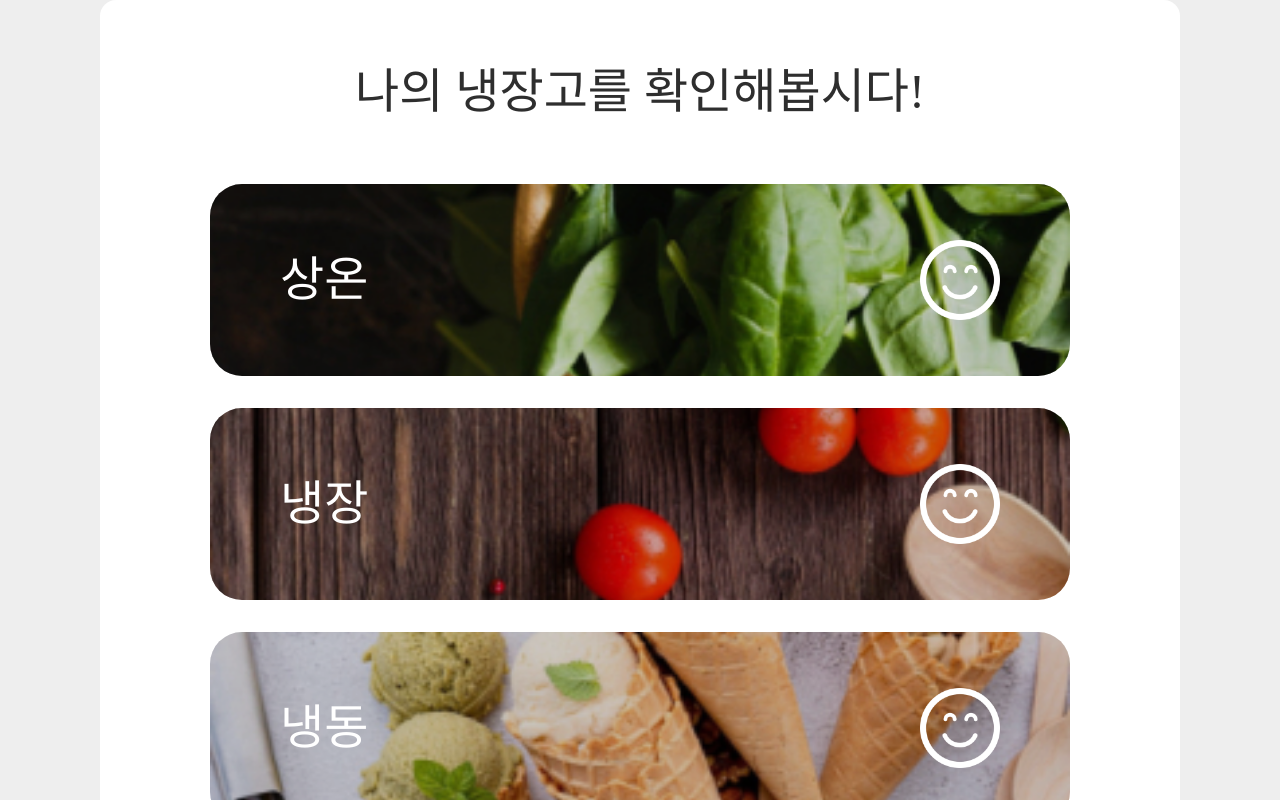
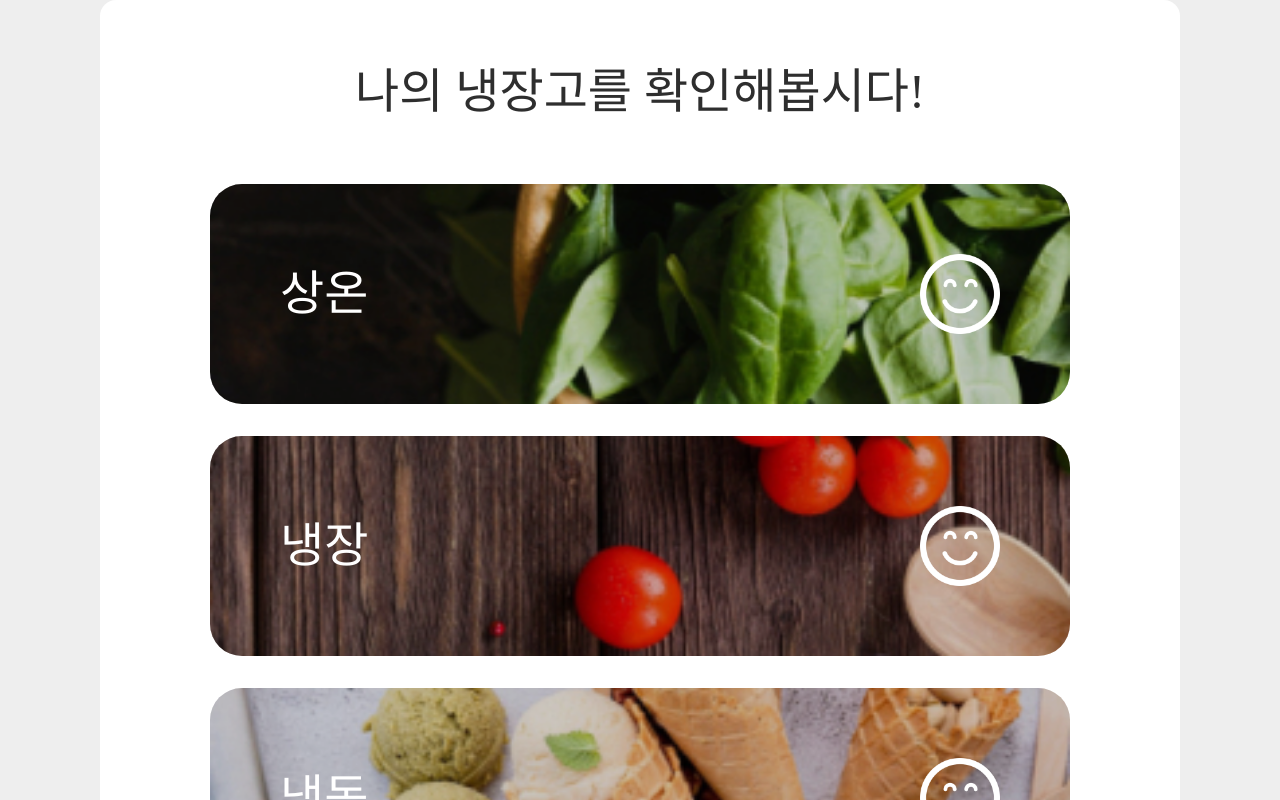
Before and after one commit to hokim2407/RefrigeratorInMyHand, a React (Create React App) app: page /checkMine in a window 1280 px wide. Built offline with nearby package versions, Linux system fonts and the light colour scheme; a web font is replaced by a local one.

Commit message:
fix image btn size

```diff
--- a/src/App.css
+++ b/src/App.css
@@ -251,10 +251,7 @@ div.margin-textbox {
 .button-image {
   display: inline-block;
   width: 80vw;
-  height: 20vh;
   max-width: 860px;
-  min-height: 12em;
-  background-image: url("./background/environmental-protection-blur.jpg");
   filter: none;
   border: none;
   outline: none;
```
